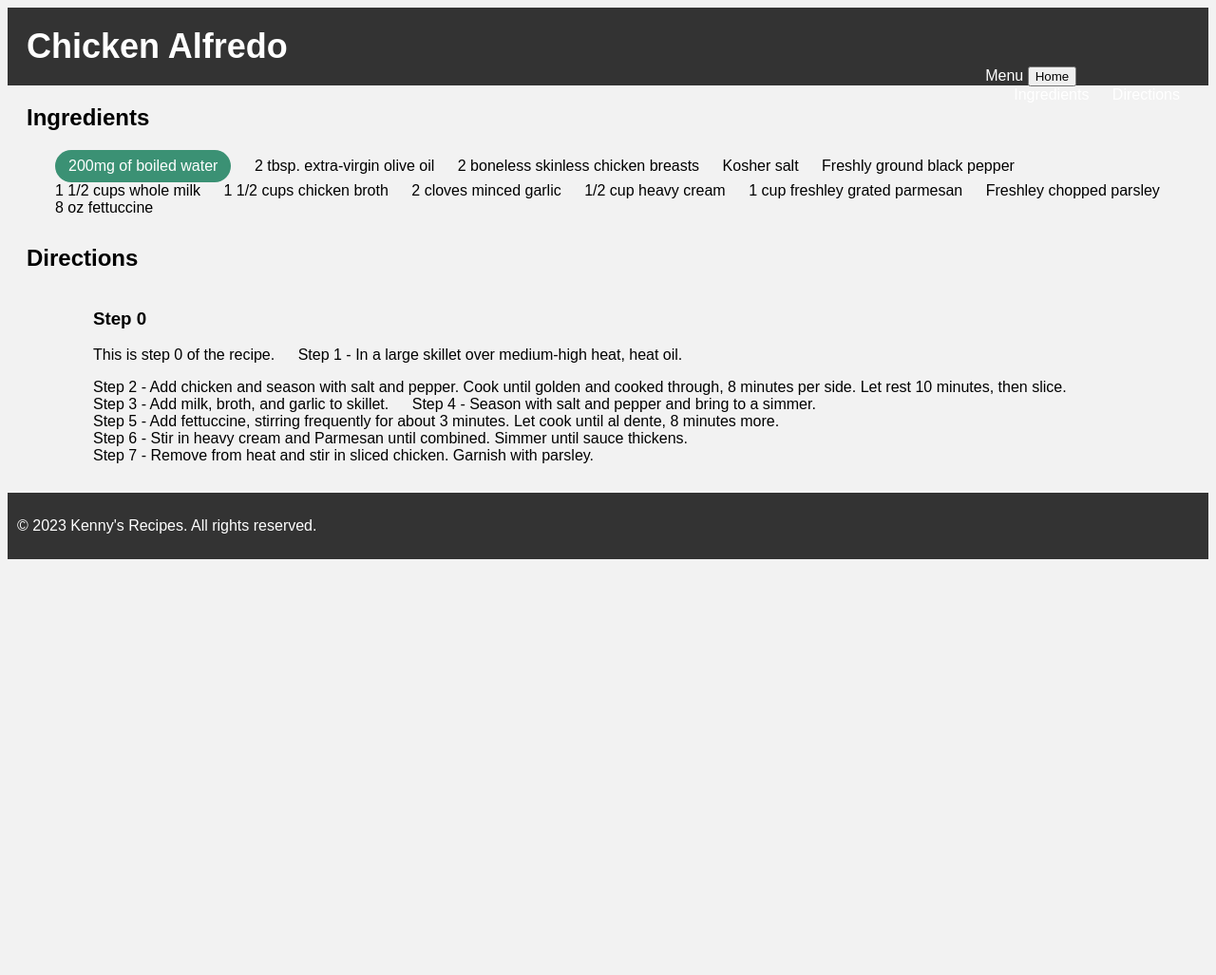
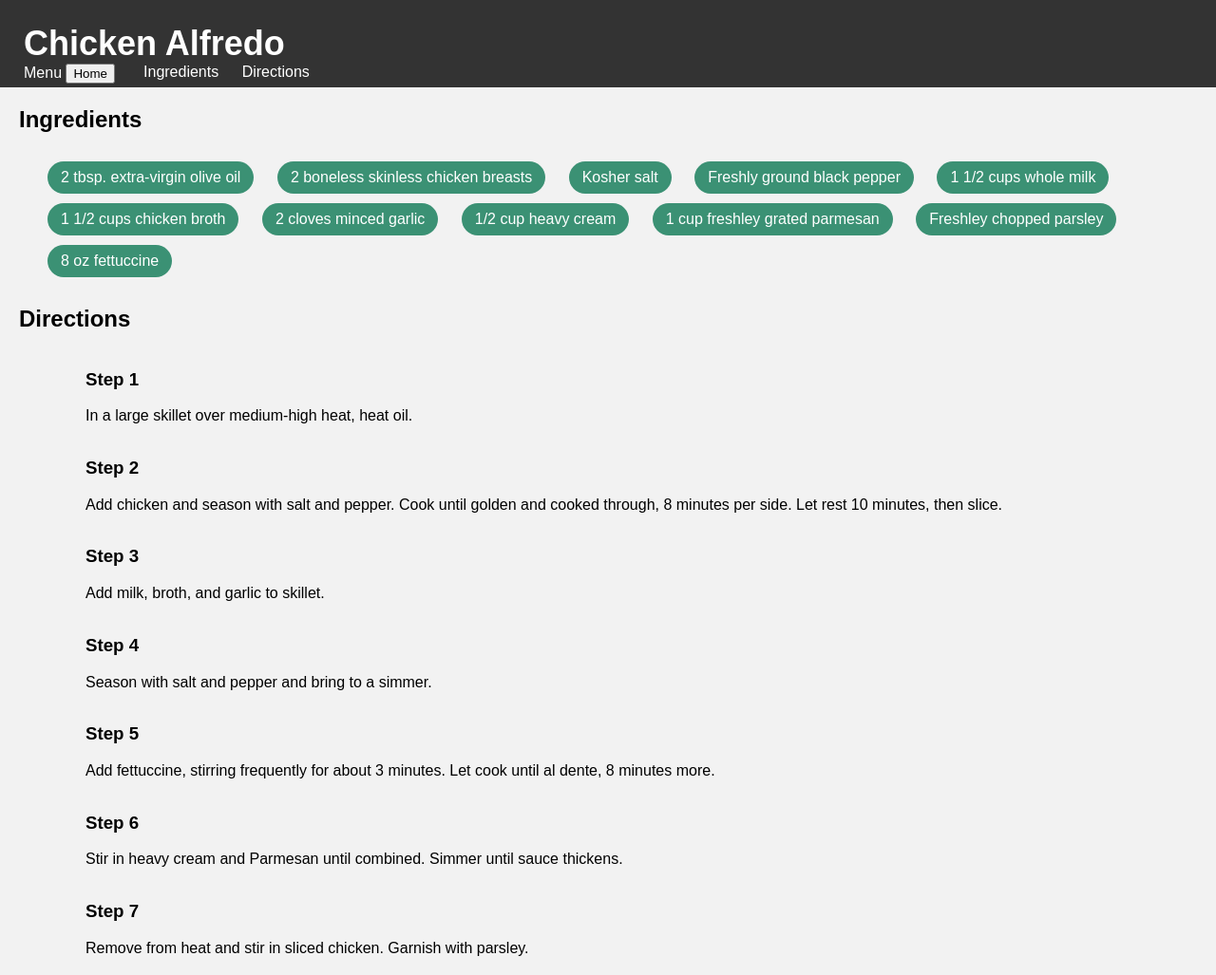
Before and after one commit to KenTerakado/recipe-website, a plain HTML site: page recipe-2.html in a window 1280 px wide. Shown: the top 1027 px of the page at 95% size. Before the commit the page ends 800 px from the top, so only its background shows below. Drawn offline with Linux system fonts and the light colour scheme.

Commit message:
fixed some CSS issues and played around with recipie 1 & 2 formatting

```diff
--- a/recipe-2.html
+++ b/recipe-2.html
@@ -10,7 +10,7 @@
       <nav>
         <label for="menu">Menu</label>
         <a href="home.html"><button>Home</button></a>
-        <ul>
+        <ul class="pageNav">
           <li><a href="#ingredients">Ingredients</a></li>
           <li><a href="#directions">Directions</a></li>
         </ul>
@@ -20,34 +20,55 @@
       <section id="ingredients">
         <h2>Ingredients</h2>
         <ul>
-          <li><div class="chip" style="padding:8px 14px;background-color: rgb(59, 145, 116);border-radius:20px;color:white">200mg of boiled water</div></li>
-          <li>2 tbsp. extra-virgin olive oil</li>
-          <li>2 boneless skinless chicken breasts</li>
-          <li>Kosher salt</li>
-          <li>Freshly ground black pepper</li>
-          <li>1 1/2 cups whole milk</li>
-          <li>1 1/2 cups chicken broth</li>
-          <li>2 cloves minced garlic</li>
-          <li>1/2 cup heavy cream</li>
-          <li>1 cup freshley grated parmesan</li>
-          <li>Freshley chopped parsley</li>
-          <li>8 oz fettuccine</li>
+          <li><div class="chip">2 tbsp. extra-virgin olive oil</div></li>
+          <li><div class="chip">2 boneless skinless chicken breasts</div></li>
+          <li><div class="chip">Kosher salt</div></li>
+          <li><div class="chip">Freshly ground black pepper</div></li>
+          <li><div class="chip">1 1/2 cups whole milk</div></li>
+          <li><div class="chip">1 1/2 cups chicken broth</div></li>
+          <li><div class="chip">2 cloves minced garlic</div></li>
+          <li><div class="chip">1/2 cup heavy cream</div></li>
+          <li><div class="chip">1 cup freshley grated parmesan</div></li>
+          <li><div class="chip">Freshley chopped parsley</div></li>
+          <li><div class="chip">8 oz fettuccine</div></li>
         </ul>
       </section>
       <section id="directions">
         <h2>Directions</h2>
         <ol>
           <li>
-            <h3>Step 0</h3>
-            <p>This is step 0 of the recipe.</p>
+            <h3>Step 1</h3>
+            <p>In a large skillet over medium-high heat, heat oil.</p>
           </li>
-          <li>Step 1 - In a large skillet over medium-high heat, heat oil.</li>
-          <li>Step 2 - Add chicken and season with salt and pepper. Cook until golden and cooked through, 8 minutes per side. Let rest 10 minutes, then slice.</li>
-          <li>Step 3 - Add milk, broth, and garlic to skillet.</li>
-          <li>Step 4 - Season with salt and pepper and bring to a simmer.</li>
-          <li>Step 5 - Add fettuccine, stirring frequently for about 3 minutes. Let cook until al dente, 8 minutes more.</li>
-          <li>Step 6 - Stir in heavy cream and Parmesan until combined. Simmer until sauce thickens. </li>
-          <li>Step 7 - Remove from heat and stir in sliced chicken. Garnish with parsley.</li>
+          <li>
+            <h3>Step 2</h3>
+            <p>Add chicken and season with salt and pepper. Cook until golden and cooked through, 8 minutes per side. Let rest 10 minutes, then slice.</p>
+          </li>
+          <br>
+          <li>
+            <h3>Step 3</h3>
+            <p>Add milk, broth, and garlic to skillet.</p>
+          </li>
+          <br>
+          <li>
+            <h3>Step 4</h3>
+            <p>Season with salt and pepper and bring to a simmer.</p>
+          </li>
+          <br>
+          <li>
+            <h3>Step 5</h3>
+            <p>Add fettuccine, stirring frequently for about 3 minutes. Let cook until al dente, 8 minutes more.</p>
+          </li>
+          <br>
+          <li>
+            <h3>Step 6</h3>
+            <p>Stir in heavy cream and Parmesan until combined. Simmer until sauce thickens.</p>
+          </li>
+          <br>
+          <li>
+            <h3>Step 7</h3>
+            <p>Remove from heat and stir in sliced chicken. Garnish with parsley.</p>
+          </li>
         </ol>
       </section>
     </main>
--- a/style.css
+++ b/style.css
@@ -1,12 +1,15 @@
 body {
   font-family: Arial, sans-serif;
   background-color: #f2f2f2;
+  margin: 0;
+  padding: 0;
+  box-sizing: border-box;
 }
 
 header {
   background-color: #333;
   color: white;
-    padding: 20px;
+  padding: 25px;
 }
 
 h1 {
@@ -15,7 +18,7 @@ body {
 }
 
 nav {
-    float: right;
+  float: left;
 }
 
 ul {
@@ -55,3 +58,47 @@ body {
   color: white;
   padding: 10px;
 }
+
+.sidebar {
+  position: fixed;
+  left: 0;
+  top: 100px;
+  width: 200px;
+  height: calc(100% - 100px);
+  background-color: #850c0c;
+}
+
+.pageNav {
+ float: right;
+}
+
+.sidebar ul {
+  list-style: none;
+  margin: 0;
+  padding: 0;
+}
+
+.sidebar li {
+  margin: 0;
+  padding: 0;
+}
+
+.sidebar a {
+  display: block;
+  padding: 10px 20px;
+  text-decoration: none;
+  color: #333;
+  border-bottom: 1px solid #101010;
+}
+
+.sidebar a:hover {
+  background-color: #0e0d0d;
+}
+
+.chip {
+  margin-top: 10px;
+  padding:8px 14px;
+  background-color: rgb(59, 145, 116);
+  border-radius:20px;
+  color:white
+}
```
Also changed, not shown: home.html (+1 -7 lines), recipe-1.html (+49 -14 lines), 1 other file. Lines whose indentation alone changed are shown as unchanged.
